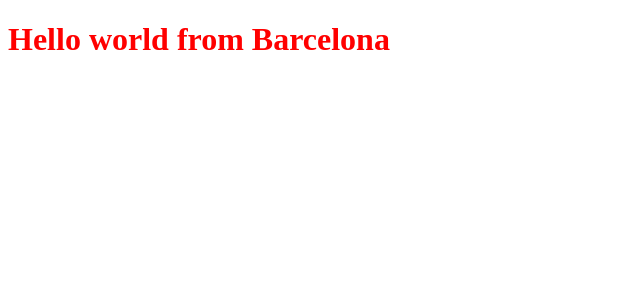
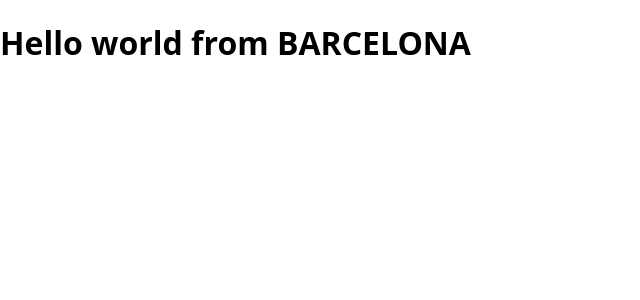
Before and after one commit to jorbush/angular-17-tutorial, an Angular app: page / in a window 1280 px wide. Shown: the top 300 px of the page, without its empty margins (0-640 px from the left). Built offline with nearby package versions, Linux system fonts and the light colour scheme.

Commit message:
global styles

```diff
--- a/src/app/app.component.ts
+++ b/src/app/app.component.ts
@@ -5,8 +5,8 @@
   selector: 'app-root',
   standalone: true,
   imports: [RouterOutlet],
-  template: `<h1>Hello world from {{ city }}</h1>`,
-  styles: ['h1 { color: red; }']
+  template: `<h1>Hello world from {{ city.toUpperCase() }}</h1>`,
+  styles: ['']
 })
 export class AppComponent {
   city = 'Barcelona';
--- a/src/styles.css
+++ b/src/styles.css
@@ -1,8 +1,9 @@
 /* You can add global styles to this file, and also import other style files */
 :root {
-
+    color-scheme: light dark;
 }
 
 body {
-
+    font-family: system-ui, -apple-system, BlinkMacSystemFont, "Segoe UI", Roboto, "Helvetica Neue", Arial, sans-serif;
+    margin: 0;
 }
```
